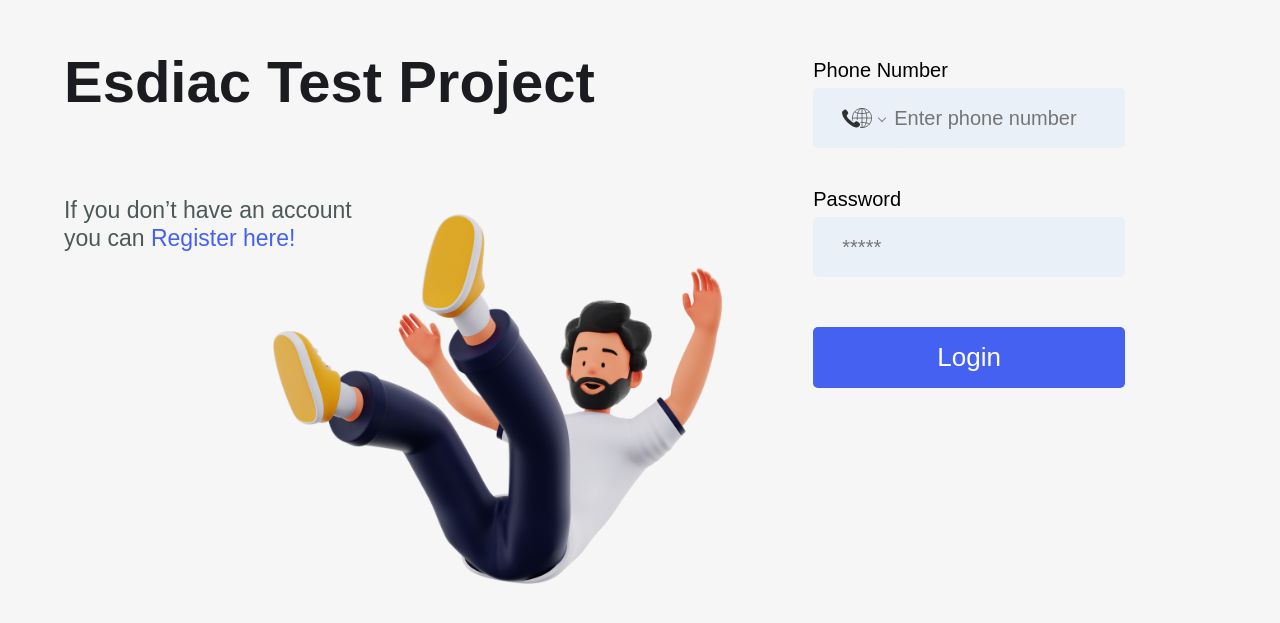
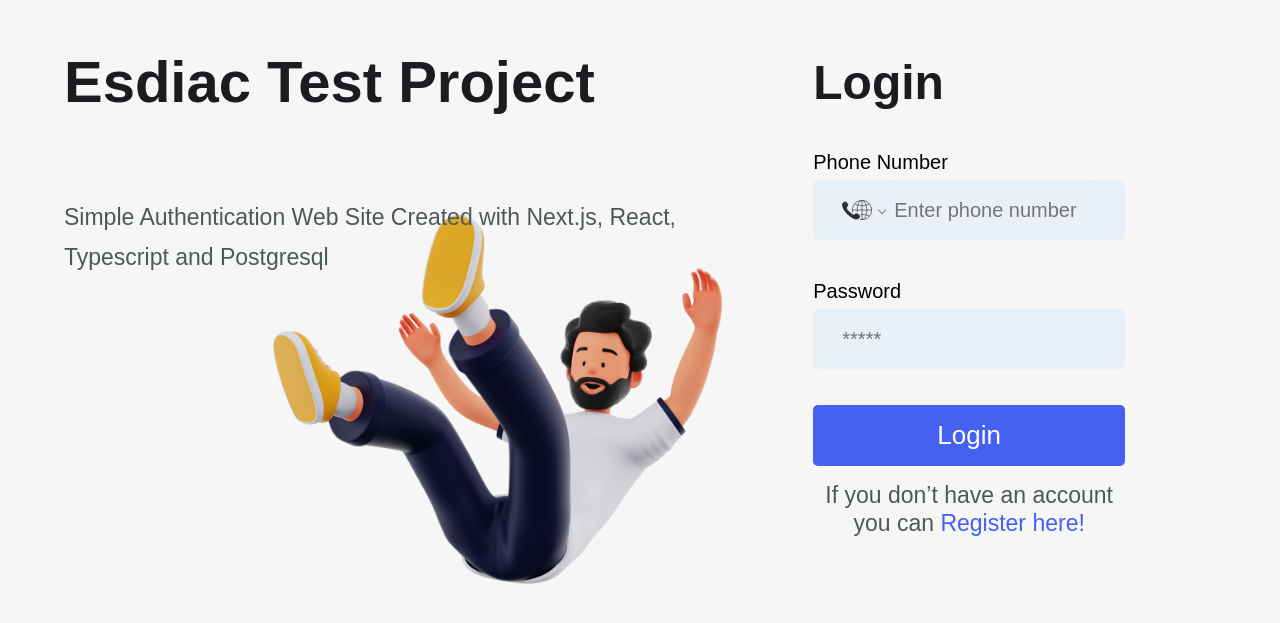
Before and after one commit to absheikh/esdiac, a Next.js app: page / in a window 1280 px wide. Shown: the part 157-780 px from the top of the page. Built offline with nearby package versions, Linux system fonts and the light colour scheme.

Commit message:
added login logic

```diff
--- a/const/index.ts
+++ b/const/index.ts
@@ -1,2 +1,2 @@
-const API_URI = "https://esdiac-test-api.herokuapp.com/api";
+const API_URI = "https://esdiac-api.herokuapp.com/api";
 export { API_URI };
--- a/pages/index.tsx
+++ b/pages/index.tsx
@@ -20,40 +20,57 @@ import { Input } from "../styles/input";
 import { Label } from "../styles/label";
 import { Text } from "../styles/text";
 import { Wrapper } from "../styles/wrapper";
+import { Notification } from "../styles/notification";
+import { useAuth } from "../shared/authContext";
 
 const Home: NextPage = () => {
+  const { isAuthenticated, login, user, logout, isLoading } = useAuth();
   const [phone, setPhone] = React.useState<any>();
   const [password, setPassword] = React.useState<any>();
-  const [isLoading, setIsLoading] = React.useState(false);
-  const login = async () => {
-    setIsLoading(true);
-    await fetch(`${API_URI}/authenticate`, {
-      method: "POST",
-      headers: {
-        "Content-Type": "application/json",
-        "Access-Control-Allow-Origin": "*",
-      },
-      body: JSON.stringify({
-        phone,
-        password,
-      }),
-    })
-      .then((res: any) => {
-        if (res.status == "success") {
-          setIsLoading(false);
 
-          console.log(res.data);
-        } else {
-          console.log(res.data.message);
-          setIsLoading(false);
+  const [isNotification, setIsNotification] = React.useState(false);
+  const [NotificationMessage, setNotificationMessage] = React.useState("");
+  let error = false;
+  const handleLogin = async (e: any) => {
+    e.preventDefault();
+    //Iteare over the form to check empty fields
+
+    for (let i = 0; i < e.target.length; i++) {
+      if (e.target[i].value === "") {
+        // e.target[i].focus();
+        // add class invalid
+        error = true;
+
+        if (e.target[i].name != "button") {
+          e.target[i].classList.add("invalid");
+
+          return;
         }
-      })
-      .catch((err: any) => {
-        setIsLoading(false);
+        // alert("Please fill all the fields");
+      }
+      error = false;
+    }
+    if (!error) {
+      console.log(phone, password);
+      login({ phone, password });
+    }
+  };
+  // iterate all on typing remove invalid class
+  React.useEffect(() => {
+    for (let i = 0; i < document.querySelectorAll("input").length; i++) {
+      document
+        .querySelectorAll("input")
+        [i].addEventListener("keyup", function () {
+          this.classList.remove("invalid");
+        });
 
-        console.log(err);
-      });
-  };
+      document
+        .querySelectorAll("input")
+        [i].addEventListener("focus", function () {
+          this.classList.remove("invalid");
+        });
+    }
+  }, [error]);
 
   return (
     <>
@@ -74,16 +91,24 @@ const Home: NextPage = () => {
             >
               Esdiac Test Project
             </Heading>
-            <Text size="23px" lineHeight="27.9px" width="290px">
-              If you don’t have an account you can{" "}
-              <Link href="/register">Register here!</Link>
+            <Text
+              size="23px"
+              lineHeight="40px"
+              width=""
+              className="textDesktop2"
+            >
+              Simple Authentication Web Site Created with Next.js, React,
+              Typescript and Postgresql
             </Text>
           </DivImage>
           <FormContainer mt="112px">
-            {/* <Heading mb="36px" size="48px">
+            <Heading mb="36px" size="48px">
               Login
-            </Heading> */}
-            <FormColumn>
+            </Heading>
+            <FormColumn onSubmit={handleLogin}>
+              {isNotification && (
+                <Notification>{NotificationMessage}</Notification>
+              )}
               <FormGroup>
                 <Label>Phone Number</Label>
                 <PhoneInput
@@ -106,12 +131,24 @@ const Home: NextPage = () => {
                   }}
                 />
               </FormGroup>
+
+              <Center>
+                <Button type="submit" name="button">
+                  {isLoading ? "Loading..." : "Login"}
+                </Button>
+              </Center>
             </FormColumn>
-            <Center mt="50px">
-              <Button onClick={login}>
-                {isLoading ? "Loading..." : "Login"}
-              </Button>
-            </Center>
+
+            <Text
+              size="23px"
+              lineHeight="27.9px"
+              className=""
+              mt="16px"
+              align="center"
+            >
+              If you don’t have an account you can{" "}
+              <Link href="/register">Register here!</Link>
+            </Text>
           </FormContainer>
         </Container>
       </Wrapper>
--- a/shared/authContext.js
+++ b/shared/authContext.js
@@ -1,7 +1,8 @@
 import React, { createContext, useContext, useState, useEffect } from "react";
 import { useRouter } from "next/router";
+import axios from "axios";
 const AuthContext = createContext();
-
+import { API_URL } from "../const";
 function AuthProvider({ children }) {
   const [user, setUser] = useState({
     error: "you are logged out, and there is no user object, and no token",
@@ -18,20 +19,41 @@ function AuthProvider({ children }) {
     setIsLoading(false);
   }, []);
 
-  function loginWithToken() {
-    localStorage.setItem("token", "true");
-    setIsAuthenticated(true);
-    setUser({
-      name: "hello",
-      msg: "Logged in because token in localStorage",
-    });
-  }
-  function login() {
-    setIsAuthenticated(true);
-    setUser({
-      name: "hello",
-      msg: "Logged in by clicking login button, you still have no token",
-    });
+  function login(data) {
+    setIsLoading(true);
+    const { email, password } = data;
+    const config = {
+      headers: {
+        "Content-Type": "application/json",
+        "Access-Control-Allow-Origin": "*",
+      },
+    };
+    axios
+      .request({
+        method: "post",
+        url: `${API_URL}/authenticate`,
+        data: {
+          email,
+          password,
+        },
+        config,
+      })
+      .then((res) => {
+        if (res.status === 200) {
+          const { token } = res.data;
+          localStorage.setItem("token", token);
+          setUser(res.data);
+          setIsAuthenticated(true);
+          setIsLoading(false);
+        } else {
+          setIsAuthenticated(false);
+          setIsLoading(false);
+        }
+      })
+      .catch((err) => {
+        console.log("err: ", err);
+        setIsLoading(false);
+      });
   }
 
   function logout() {
@@ -49,7 +71,6 @@ function AuthProvider({ children }) {
         user,
         login,
         logout,
-        loginWithToken,
         isLoading,
       }}
     >
--- a/styles/globals.ts
+++ b/styles/globals.ts
@@ -26,6 +26,26 @@ body{
     }
 
 
+}
+.textDesktop{
+
+    @media screen and (max-width: 600px) {
+      display: none;
+}
+}
+.textDesktop2{
+
+    @media screen and (max-width: 900px) {
+      display: none;
+}
+}
+.textMobile{
+    display: none;
+    @media screen and (max-width: 600px) {
+    display: flex;
+    align-items: center;
+    justify-content: center;
+}
 }
 
  .invalid {
--- a/styles/heading.ts
+++ b/styles/heading.ts
@@ -20,13 +20,13 @@ export const Heading = styled.h1<HeadingProps>`
   font-weight: 700;
   @media screen and (max-width: 900px) {
     text-align: center !important;
-    font-size: 38px;
+    font-size: 40px;
     margin-bottom: 15px;
     margin-top: 15px;
   }
   @media screen and (max-width: 600px) {
     text-align: center !important;
-    font-size: 20px;
+    font-size: 30px;
     margin-bottom: 10px;
     margin-top: 10px;
   }
```
Also changed, not shown: pages/main.tsx (+5 -2 lines), pages/register.tsx (+8 -1 lines).
